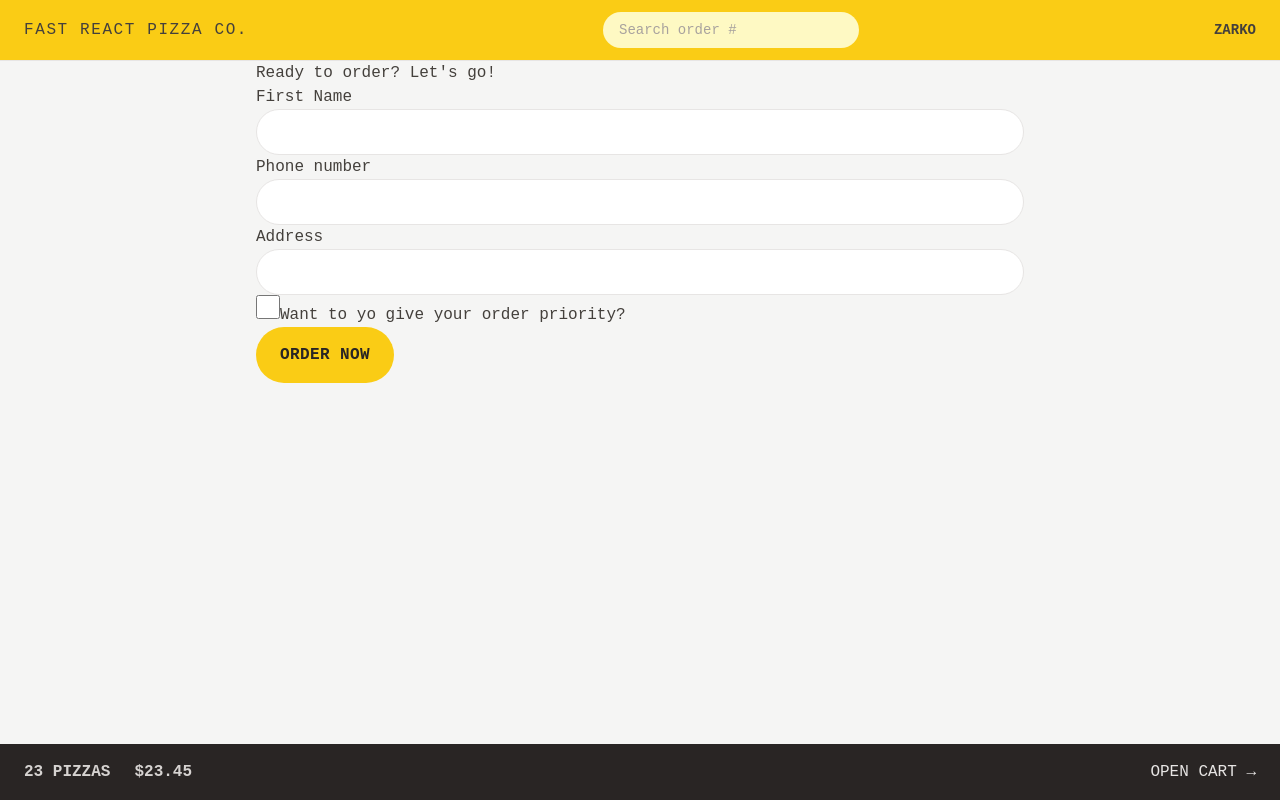
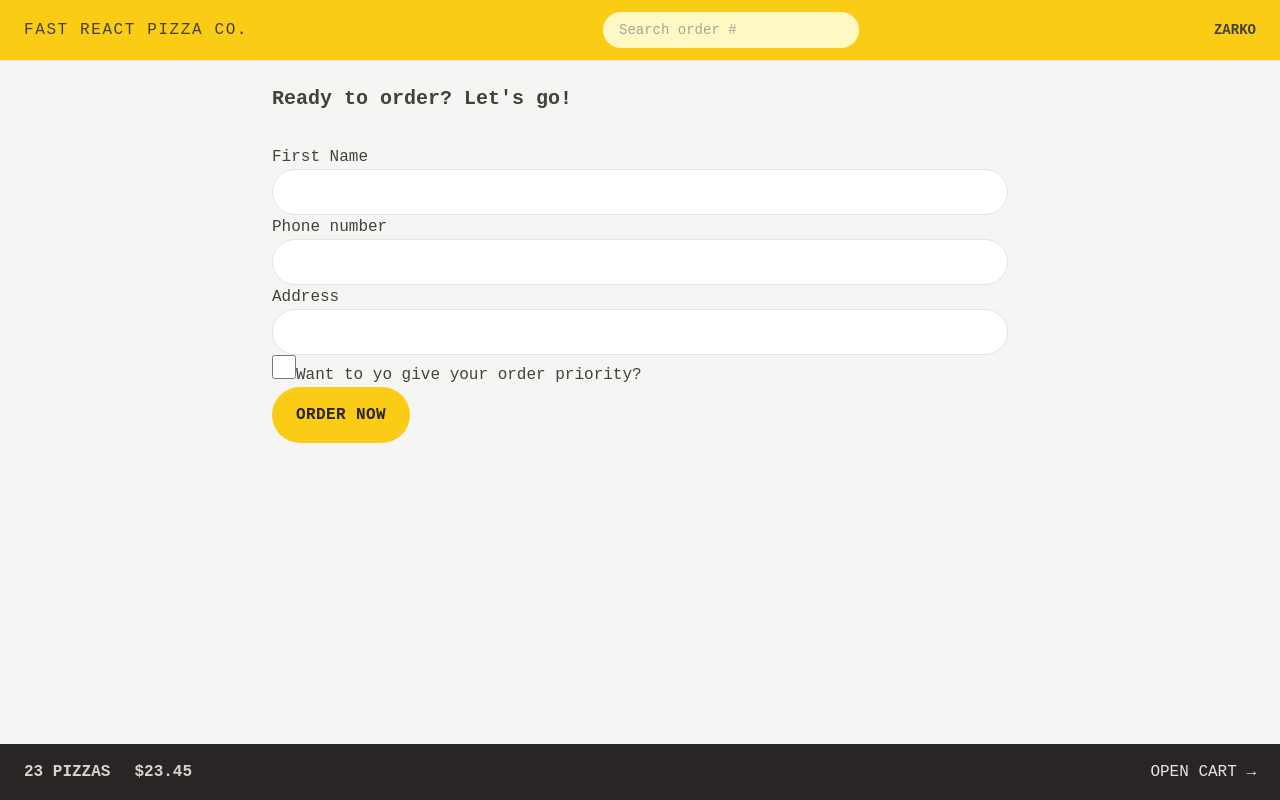
Before and after one commit to SenseiZarkoDukic/fast-react-pizza, a React (Vite) app: page /order/new in a window 1280 px wide. Built offline with nearby package versions, Linux system fonts and the light colour scheme.

Commit message:
Add padding to the CreateOrder entire ui, add styling to h2

```diff
--- a/src/features/order/CreateOrder.jsx
+++ b/src/features/order/CreateOrder.jsx
@@ -43,8 +43,8 @@ function CreateOrder() {
   const cart = fakeCart;
 
   return (
-    <div>
-      <h2>Ready to order? Let's go!</h2>
+    <div className="px-4 py-6">
+      <h2 className="mb-8 text-xl font-semibold">Ready to order? Let's go!</h2>
 
       {/* <Form method="POST" action="/order/new"> */}
       <Form method="POST">
```
